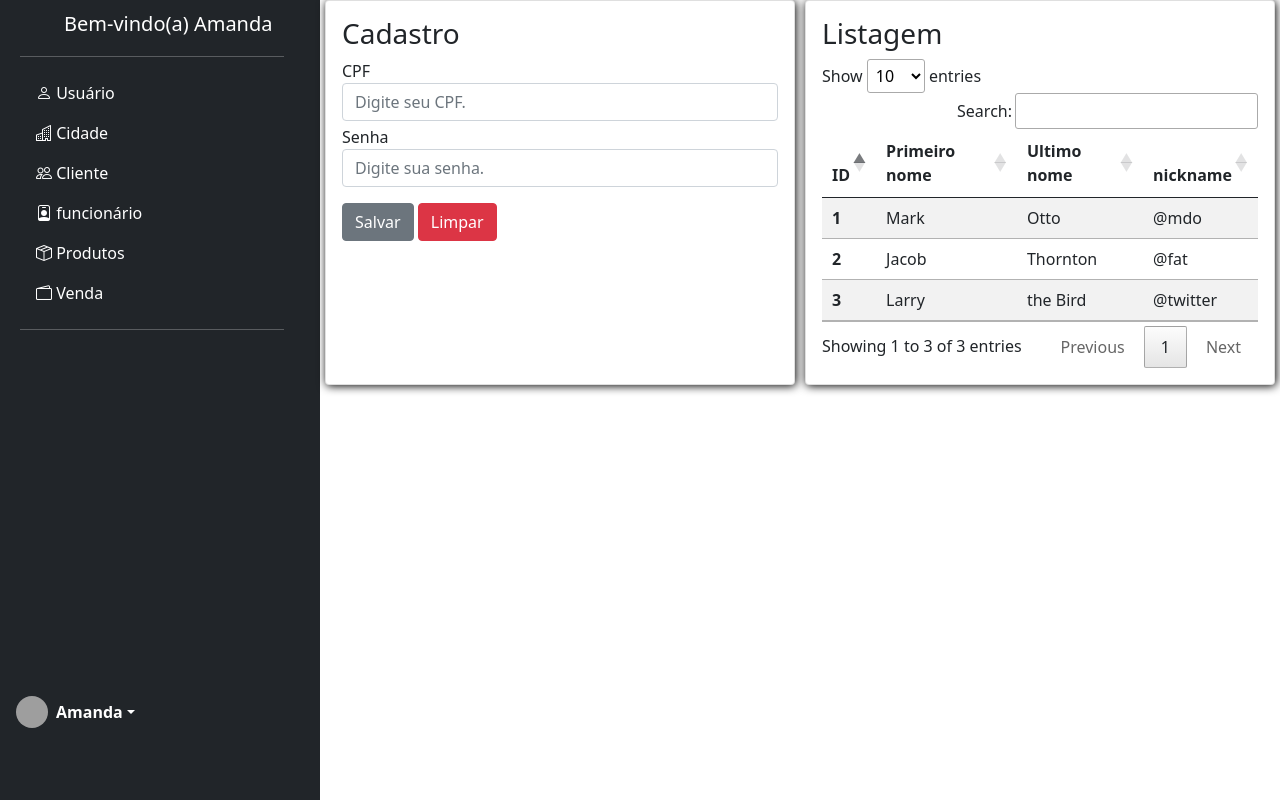
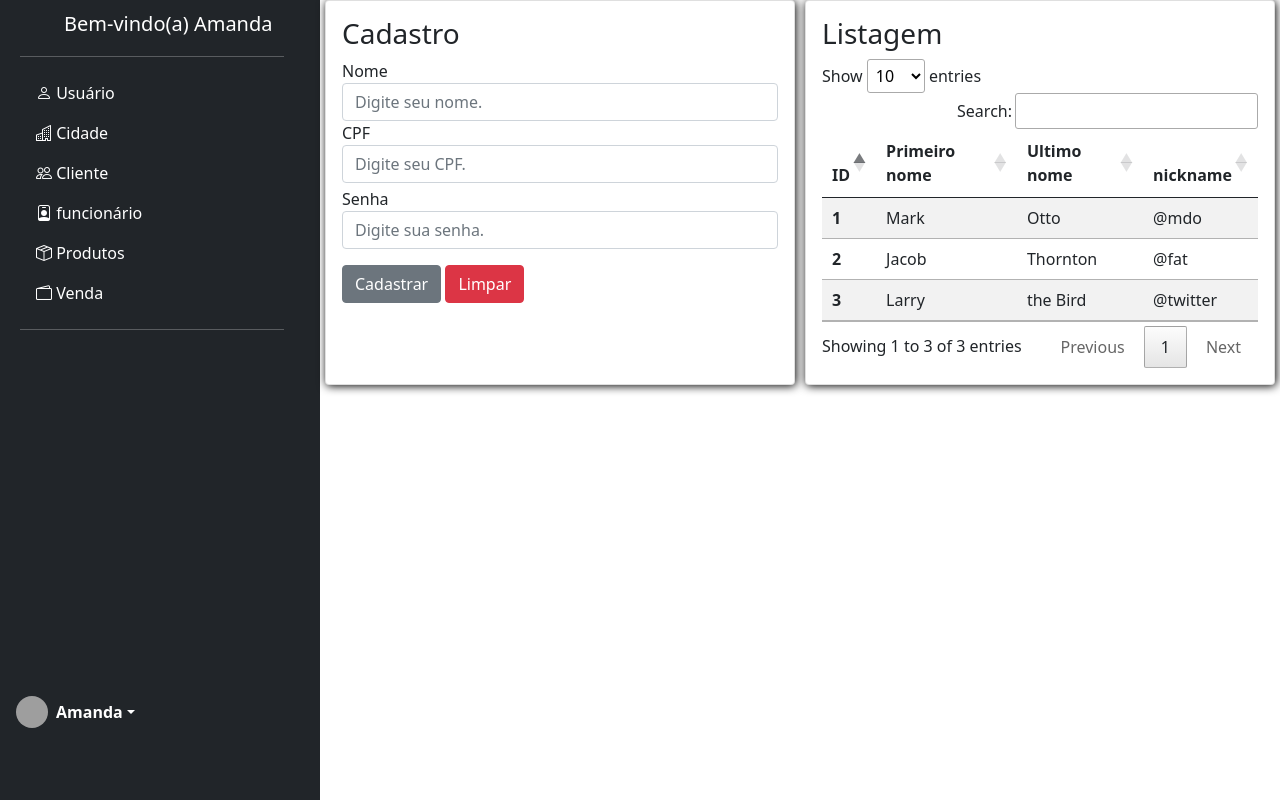
Before and after one commit to nico-cbr/sistemaVendaMais, a PHP site: page /principal.php in a window 1280 px wide. Shown: the part 56-856 px from the top of the page. Run offline with PHP 8.4, Linux system fonts and the light colour scheme; a user stored in the database is signed in; some libraries are stand-ins or nearby versions; grey boxes are pictures that could not be loaded.

Commit message:
terminando login e cadastro

```diff
--- a/principal.php
+++ b/principal.php
@@ -1,4 +1,4 @@
-<?php session_start(); ?>
+<?php include "validacao.php" ?>
 <!DOCTYPE html>
 <html lang="pt-br">
 
@@ -122,16 +122,20 @@
         <div class="row">
           <div class="col-md card p-3">
             <h3>Cadastro</h3>
-            <form>
+            <form action="./usuario/inserir.php" method="post">
+            <div class="form-group">
+                <label>Nome</label>
+                <input name="nome" type="text" class="form-control" placeholder="Digite seu nome.">
+              </div>
               <div class="form-group">
                 <label>CPF</label>
-                <input type="text" class="form-control" aria-describedby="emailHelp" placeholder="Digite seu CPF.">
+                <input name="cpf" type="text" class="form-control" placeholder="Digite seu CPF.">
               </div>
               <div class="form-group mt-1">
                 <label>Senha</label>
-                <input type="password" class="form-control" placeholder="Digite sua senha.">
+                <input name="senha" type="password" class="form-control" placeholder="Digite sua senha.">
               </div>
-              <button type="submit" class="btn btn-secondary mt-3">Salvar</button>
+              <button type="submit" class="btn btn-secondary mt-3">Cadastrar</button>
               <button type="reset" class="btn btn-danger mt-3">Limpar</button>
             </form>
           </div>
```
Also changed, not shown: usuario/inserir.php (added, +16 -0 lines).
